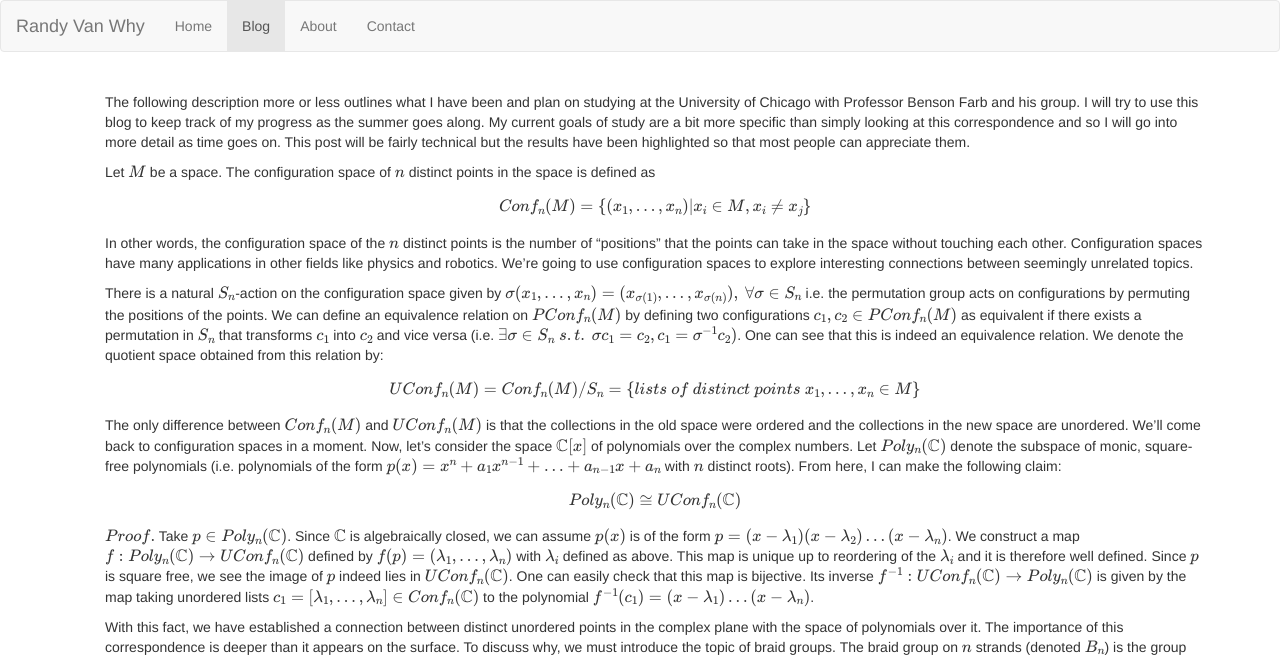
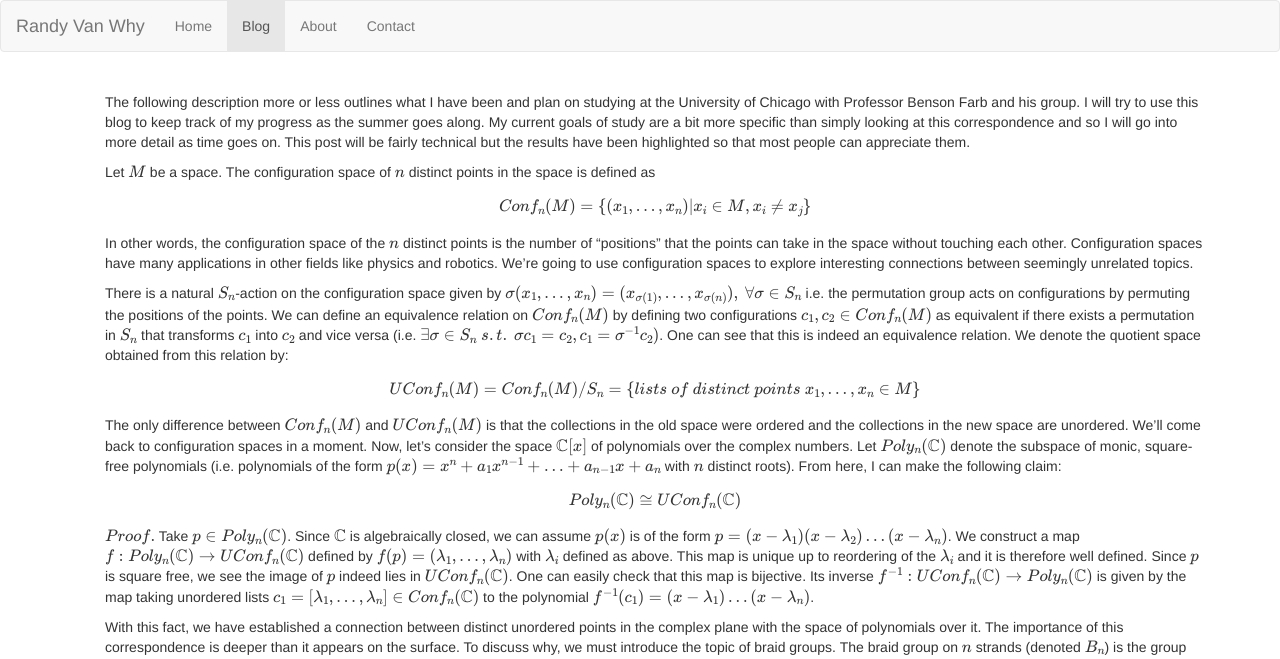
Before and after one commit to rvanwhy/rvanwhy.github.io, a Jekyll site: the page built from _posts/2015-06-28-ConfBraidPoly.md, in a window 1280 px wide. Shown: the top 659 px of the page. Built offline with Jekyll 4.4.1, drawn with Linux system fonts in a browser that asks for light colours; nearby versions of some CDN libraries; library files that are not in the unit come from our copies; formulas are drawn with MathJax 3.

Commit message:
Fixed a typo

```diff
--- a/_posts/2015-06-28-ConfBraidPoly.md
+++ b/_posts/2015-06-28-ConfBraidPoly.md
@@ -22,7 +22,7 @@ topics.
 There is a natural \\(S_n\\)-action on the configuration space given
 by $$\sigma (x_1,...,x_n) = (x_{\sigma(1)}, ..., x_{\sigma (n)}),\ \forall \sigma \in S_n$$
 i.e. the permutation group acts on configurations by permuting the positions of the points. We can define an
-equivalence relation on \\(PConf_n(M)\\) by defining two configurations \\(c_1, c_2 \in PConf_n(M)\\) as equivalent if there exists
+equivalence relation on \\(Conf_n(M)\\) by defining two configurations \\(c_1, c_2 \in Conf_n(M)\\) as equivalent if there exists
 a permutation in \\(S_n\\) that transforms \\(c_1\\) into \\(c_2\\) and vice versa
 (i.e. \\(\exists \sigma \in S_n\ s.t.\ \sigma c_1 = c_2, c_1 = \sigma^{-1} c_2)\\).
 One can see that this is indeed an equivalence relation. We denote the quotient space obtained from this relation by:
```
